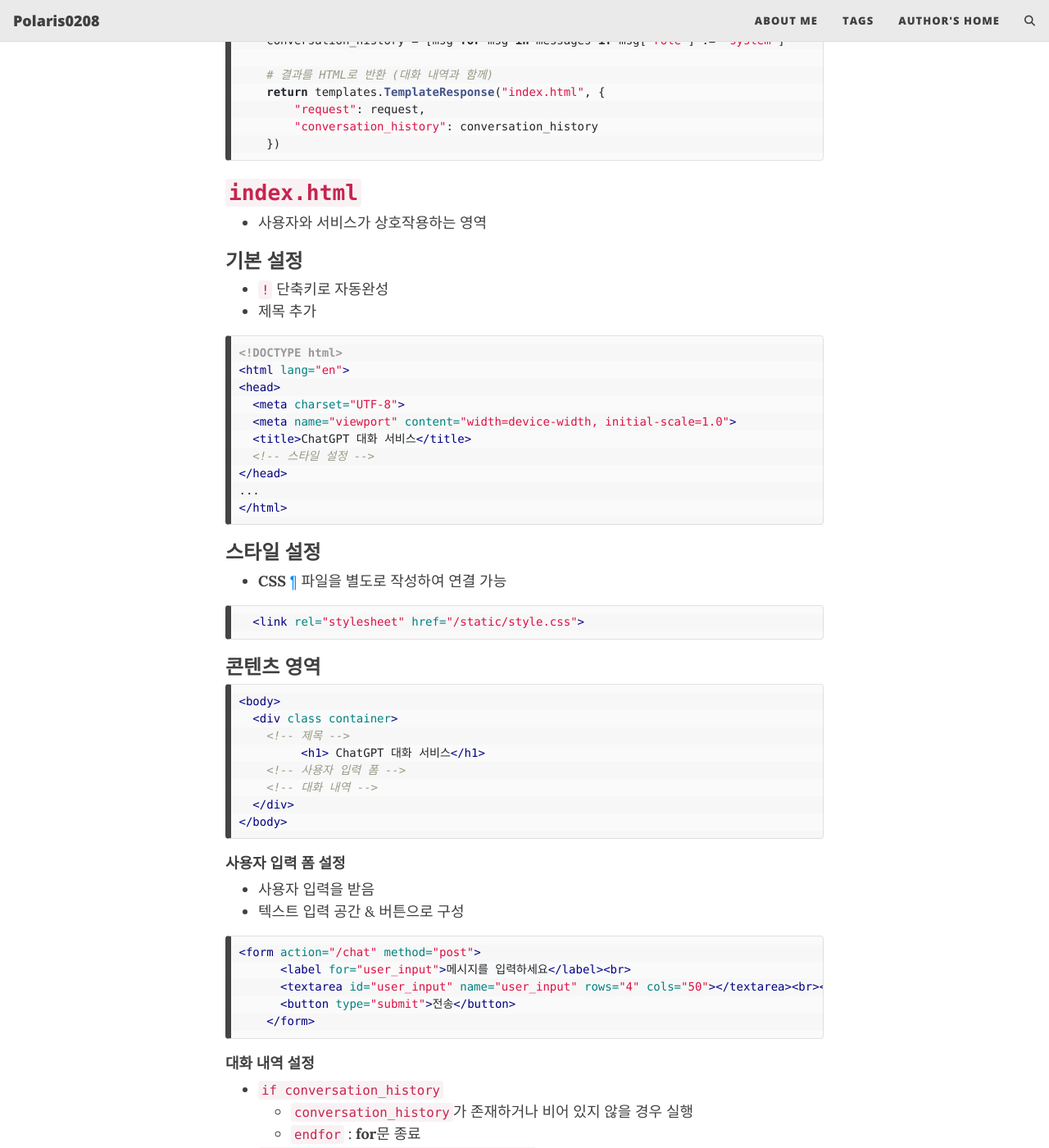
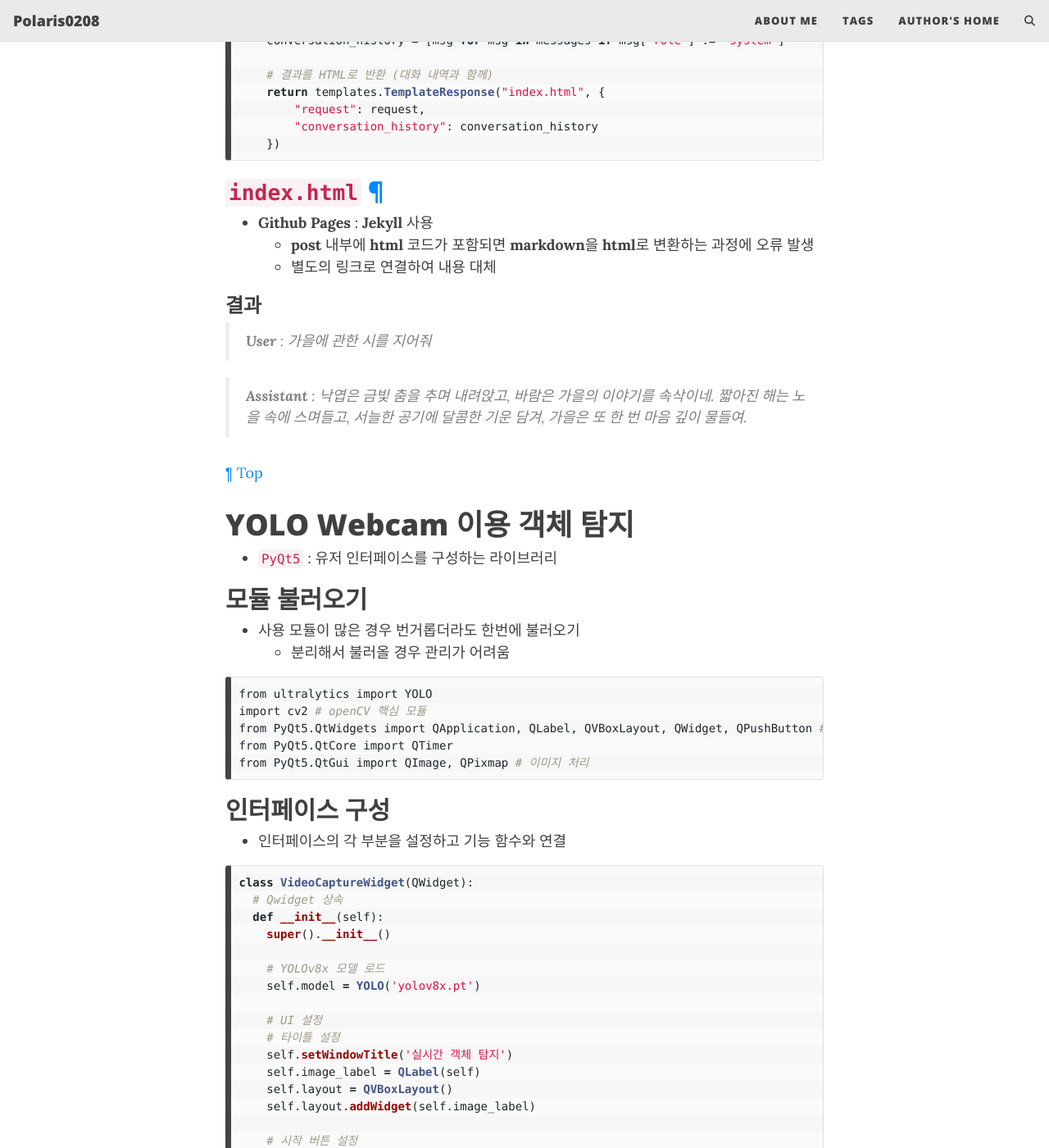
Before and after one commit to polaris0208/polaris0208.github.io, a Jekyll site: the page built from _posts/2024-11-05-API-drill-2.md, in a window 1280 px wide and 1400 px high, scrolled down 3255 px. Shown: the whole window at 82% size. Built offline with Jekyll 4.4.1, drawn with Linux system fonts in a browser that asks for light colours; comment, search, counter and statistics services are not loaded; some of the changed text lies outside the part shown.

Commit message:
TIL_24_1105_html_bug_fixed

````diff
--- a/_posts/2024-11-05-API-drill-2.md
+++ b/_posts/2024-11-05-API-drill-2.md
@@ -136,80 +136,11 @@ async def chat(request: Request, user_input: str = Form(...)):
     })
 ```
 
-## `index.html`
-- 사용자와 서비스가 상호작용하는 영역
+## `index.html` [¶](https://github.com/polaris0208/TIL/blob/main/Tools/TIL_24_1105-API_drill_2.md#indexhtml)
+- **Github Pages** : **Jekyll** 사용
+  - **post** 내부에 **html** 코드가 포함되면 **markdown**을 **html**로 변환하는 과정에 오류 발생
+  - 별도의 링크로 연결하여 내용 대체
 
-### 기본 설정
- - `!` 단축키로 자동완성
- - 제목 추가
-
-```html
-<!DOCTYPE html>
-<html lang="en">
-<head>
-  <meta charset="UTF-8">
-  <meta name="viewport" content="width=device-width, initial-scale=1.0">
-  <title>ChatGPT 대화 서비스</title>
-  <!-- 스타일 설정 -->
-</head>
-...
-</html>
-```
-
-### 스타일 설정
-- **CSS** [¶](#stylecss) 파일을 별도로 작성하여 연결 가능
-
-```html
-  <link rel="stylesheet" href="/static/style.css">
-```
-
-### 콘텐츠 영역
-
-```html
-<body>
-  <div class container>
-    <!-- 제목 -->
-         <h1> ChatGPT 대화 서비스</h1>
-    <!-- 사용자 입력 폼 -->
-    <!-- 대화 내역 -->
-  </div>
-</body>
-```
-
-#### 사용자 입력 폼 설정
-- 사용자 입력을 받음
-- 텍스트 입력 공간 & 버튼으로 구성
-
-```html
-<form action="/chat" method="post">
-      <label for="user_input">메시지를 입력하세요</label><br>
-      <textarea id="user_input" name="user_input" rows="4" cols="50"></textarea><br><br>
-      <button type="submit">전송</button>
-    </form>
-```
-
-#### 대화 내역 설정
-- `if conversation_history`
-  - `conversation_history`가 존재하거나 비어 있지 않을 경우 실행
-  - `endfor` : **for**문 종료
-- `for message in conversation_history`
-  - 반복문, 대화 내역의 각 메시지에 대해 반복
-  - `endif` : **if**문 종료
-- `P` : 단락
-- `storng` : 굵은 글씨
-
-```html
-    <div class = "conversation">
-        {% if conversation_history %}
-        <h2>대화 내역</h2>
-        {% for message in conversation_history %}
-        <div class="message {{ message.role }}">
-            <p><strong>{{ message.role.capitalize() }}:</strong>{{ message.content }}</p>
-        </div>
-        {% endfor %}
-        {% endif %}
-    </div>
-```
 
 ### 결과
 
````
